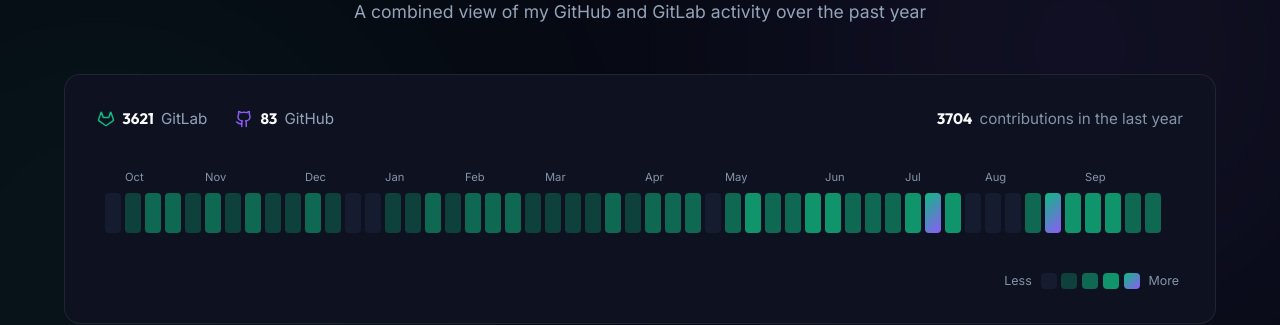
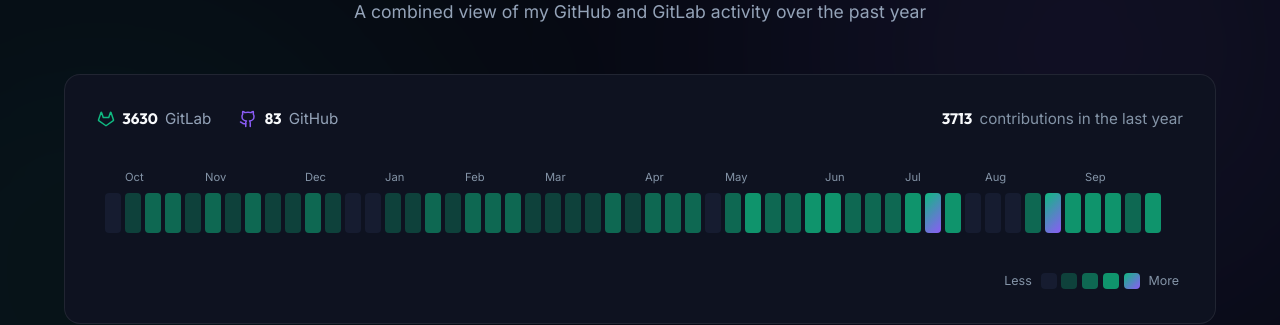
Before and after one commit to NickBourque/NickBourque.github.io, a Jekyll site: the page built from index.html, in a window 1280 px wide and 900 px high, scrolled down 2054 px. Shown: the part 151-476 px from the top of the window. Built offline with Jekyll 4.4.1, drawn with Linux system fonts in a browser that asks for light colours; nearby versions of some CDN libraries.

Commit message:
chore: refresh contributions data

```diff
--- a/_data/contributions.json
+++ b/_data/contributions.json
@@ -1,9 +1,9 @@
 {
-  "generated": "2026-10-02",
+  "generated": "2026-10-03",
   "totals": {
     "github": 83,
-    "gitlab": 3621,
-    "combined": 3704
+    "gitlab": 3630,
+    "combined": 3713
   },
   "max": 214,
   "weeks": [
@@ -427,9 +427,9 @@
       "weekStart": "2026-09-27",
       "monthLabel": "",
       "gh": 0,
-      "gl": 105,
-      "total": 105,
-      "level": 2
+      "gl": 114,
+      "total": 114,
+      "level": 3
     }
   ]
 }
```
